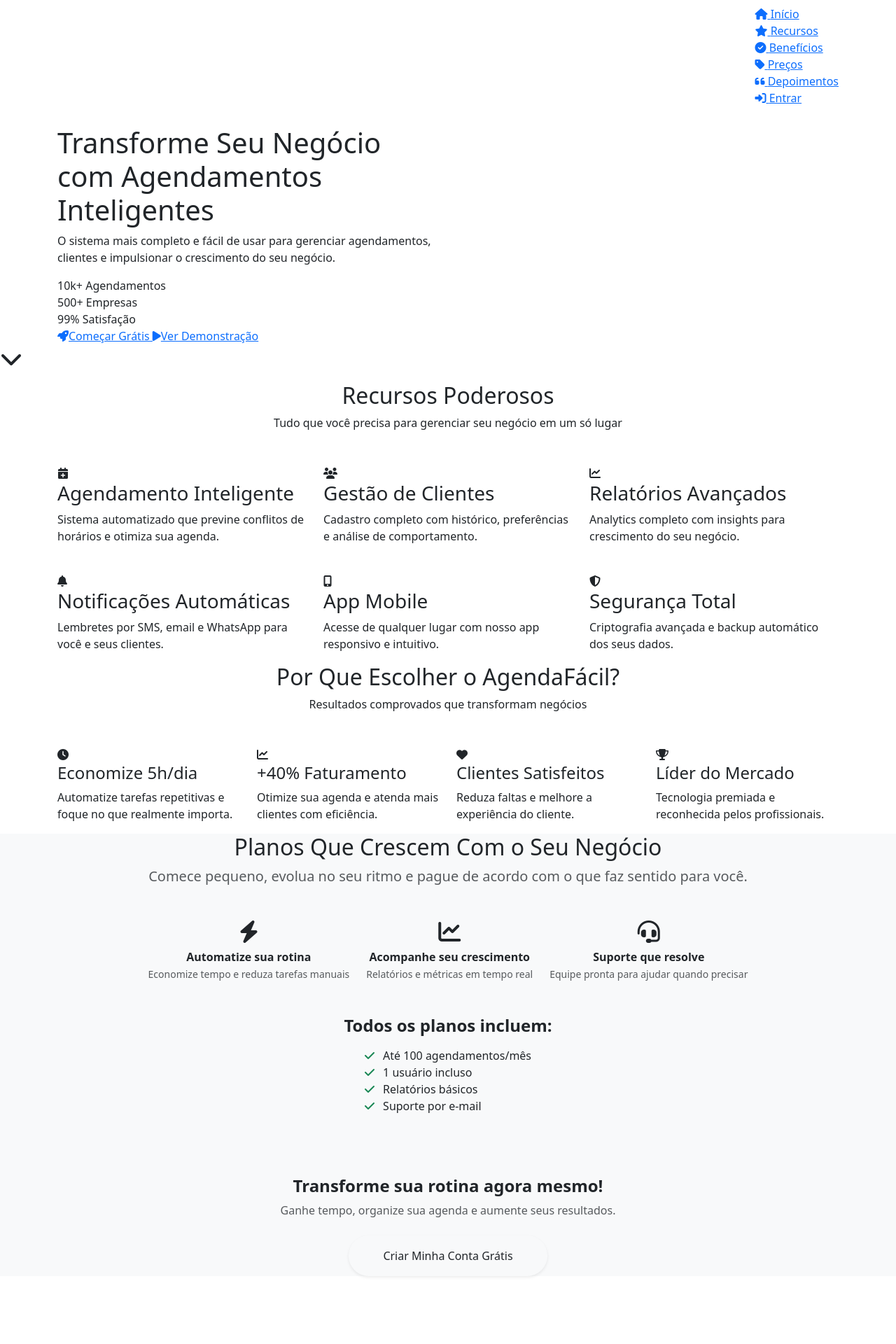
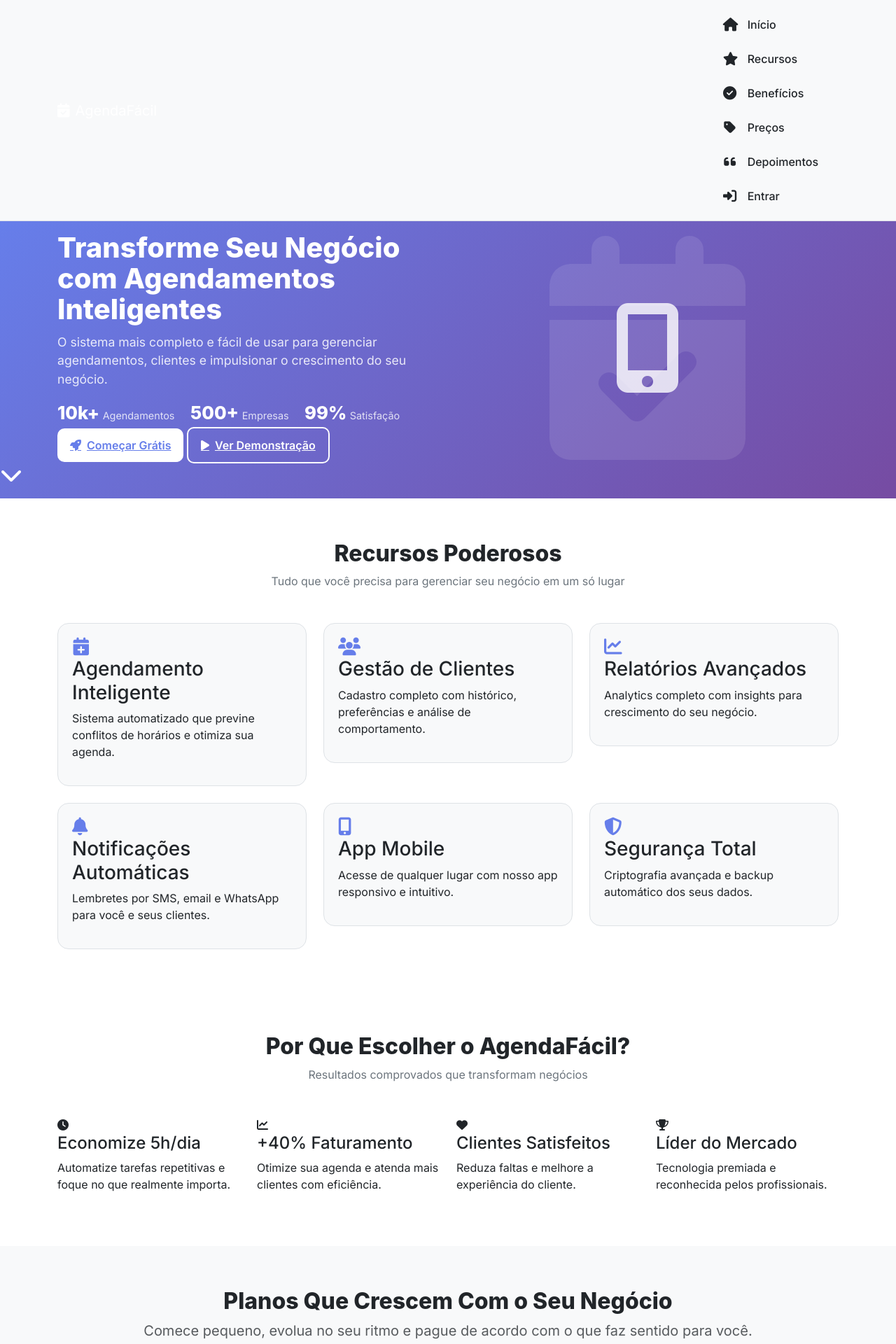
Before and after one commit to fourmindsorg/s_agendamento, a Django app: page /s_agendamentos/ in a window 1280 px wide. Shown: the top 1920 px of the page at 70% size. Run offline with Django 5.2, Linux system fonts and the light colour scheme; data that the repository does not hold is empty; a map, chart or similar area stays blank; some libraries are stand-ins or nearby versions; some web fonts are replaced.

Commit message:
fix(ui): restaurar aparÃªncia da landing adicionando CSS local, variÃ¡veis de tema e estilos especÃ­ficos

```diff
--- a/agendamentos/templates/agendamentos/home.html
+++ b/agendamentos/templates/agendamentos/home.html
@@ -7,13 +7,68 @@
 
     {% load static %}
 
-    <!-- Bootstrap CSS -->
-    <link href="https://cdn.jsdelivr.net/npm/bootstrap@5.3.0/dist/css/bootstrap.min.css" rel="stylesheet">
-    <!-- Font Awesome (Local) -->
+    <!-- CSS Local (mantém consistência com o sistema) -->
+    <link rel="stylesheet" href="{% static 'css/bootstrap.min.css' %}" />
+    <link rel="stylesheet" href="{% static 'css/error-messages.css' %}" />
+    <link rel="stylesheet" href="{% static 'css/style.css' %}" />
+    <link rel="stylesheet" href="{% static 'css/dashboard.css' %}" />
+
+    <!-- Font Awesome e Fontes Locais -->
     <link rel="stylesheet" href="{% static 'css/fontawesome/all.min.css' %}">
-    <!-- Google Fonts (Local) -->
     <link rel="stylesheet" href="{% static 'fonts/inter.css' %}">
 
+    <!-- Variáveis de tema (iguais ao base.html) -->
+    <style>
+        :root {
+            --primary-color: {{ paleta_cores.primary }};
+            --secondary-color: {{ paleta_cores.secondary }};
+            --success-color: {{ paleta_cores.success }};
+            --warning-color: {{ paleta_cores.warning }};
+            --danger-color: {{ paleta_cores.danger }};
+            --info-color: {{ paleta_cores.info }};
+            --light-color: {{ paleta_cores.light }};
+            --dark-color: {{ paleta_cores.dark }};
+            --background-color: {{ paleta_cores.background }};
+            --surface-color: {{ paleta_cores.surface }};
+            --text-color: {{ paleta_cores.text }};
+            --text-muted-color: {{ paleta_cores.text_muted }};
+            --border-color: {{ paleta_cores.border }};
+            --gradient-bg: {{ paleta_cores.gradient }};
+            --shadow-color: {{ paleta_cores.shadow }};
+            --sidebar-width: 220px;
+            --sidebar-collapsed-width: 70px;
+            --topbar-height: 70px;
+            --transition-speed: 0.3s;
+        }
+        /* Estilos específicos da landing para manter aparência consistente */
+        body { background: var(--background-color); color: var(--text-color); }
+        .navbar { background: var(--surface-color); border-bottom: 1px solid var(--border-color); }
+        .navbar.scrolled { box-shadow: 0 4px 12px rgba(0,0,0,.08); }
+        .menu-link { color: var(--text-color); text-decoration: none; padding: 10px 14px; border-radius: 8px; }
+        .menu-link:hover { background: var(--light-color); color: var(--primary-color); }
+        .hero-section { background: var(--gradient-bg); color: #fff; position: relative; overflow: hidden; }
+        .hero-title { font-weight: 800; line-height: 1.1; margin-bottom: 12px; }
+        .hero-subtitle { color: rgba(255,255,255,.85); font-size: 1.1rem; }
+        .hero-stat { display: inline-block; margin-right: 18px; }
+        .hero-stat-number { font-size: 1.6rem; font-weight: 800; }
+        .hero-stat-label { font-size: .9rem; color: rgba(255,255,255,.8); }
+        .btn-hero { display: inline-flex; align-items: center; gap: 8px; padding: 12px 18px; border-radius: 10px; font-weight: 600; }
+        .btn-hero-primary { background: #fff; color: var(--primary-color); }
+        .btn-hero-primary:hover { filter: brightness(.95); }
+        .btn-hero-outline { border: 2px solid #fff; color: #fff; }
+        .btn-hero-outline:hover { background: rgba(255,255,255,.1); }
+        .features-section, .benefits-section, .pricing-section, .testimonials-section, .cta-section { padding: 60px 0; }
+        .section-title { color: var(--text-color); font-weight: 800; }
+        .section-subtitle { color: var(--text-muted-color); }
+        .feature-card, .pricing-card, .testimonial-card { background: var(--surface-color); border: 1px solid var(--border-color); border-radius: 16px; padding: 20px; transition: transform .2s ease, box-shadow .2s ease; }
+        .feature-card:hover, .pricing-card:hover, .testimonial-card:hover { transform: translateY(-4px); box-shadow: 0 12px 30px rgba(0,0,0,.08); }
+        .feature-icon i { color: var(--primary-color); font-size: 1.6rem; }
+        .pricing-badge { background: var(--primary-color); }
+        .btn-pricing, .btn-teste { border-radius: 10px; }
+        .testimonials-section { background: linear-gradient(180deg, var(--surface-color), var(--background-color)); }
+        .cta-section { background: var(--surface-color); border-top: 1px solid var(--border-color); }
+        .footer { background: var(--surface-color); border-top: 1px solid var(--border-color); padding: 40px 0; }
+    </style>
 
 </head>
 <body>
@@ -562,8 +617,8 @@
         </div>
     </footer>
 
-    <!-- Bootstrap JS -->
-    <script src="https://cdn.jsdelivr.net/npm/bootstrap@5.3.0/dist/js/bootstrap.bundle.min.js"></script>
+    <!-- Bootstrap JS Local -->
+    <script src="{% static 'js/bootstrap.bundle.min.js' %}"></script>
 
     <script>
         // Navbar scroll effect
```
